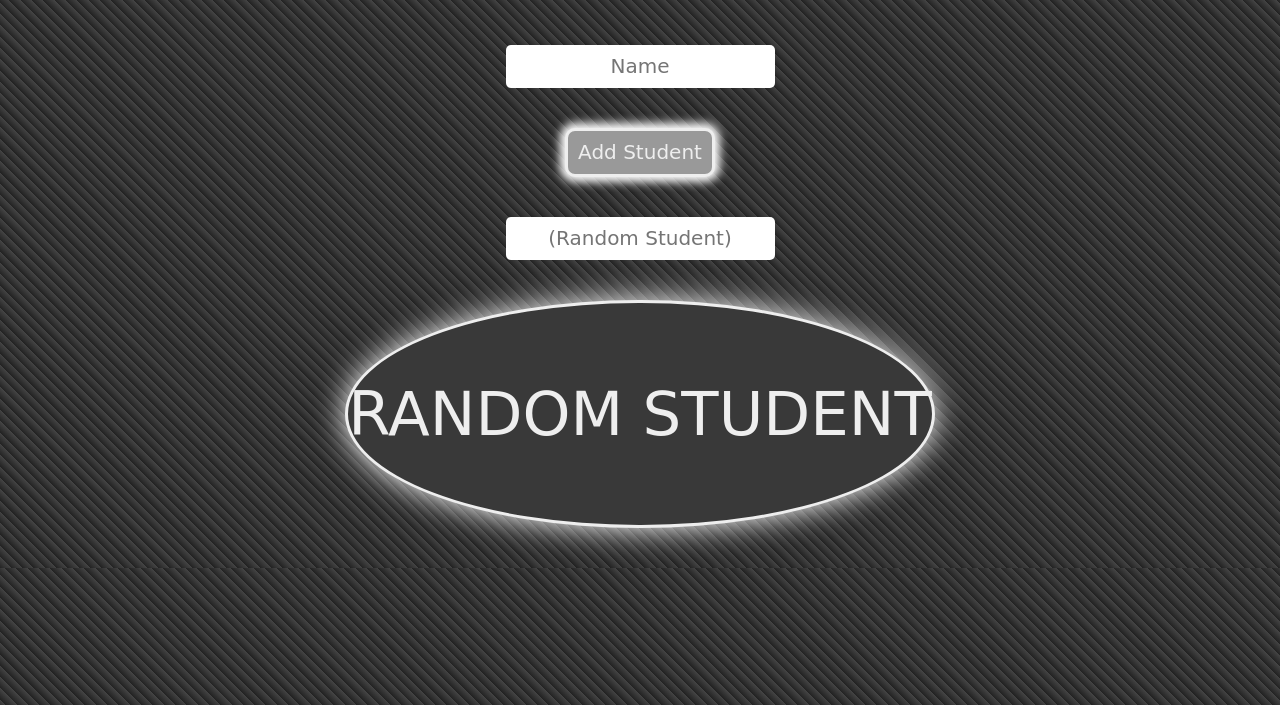
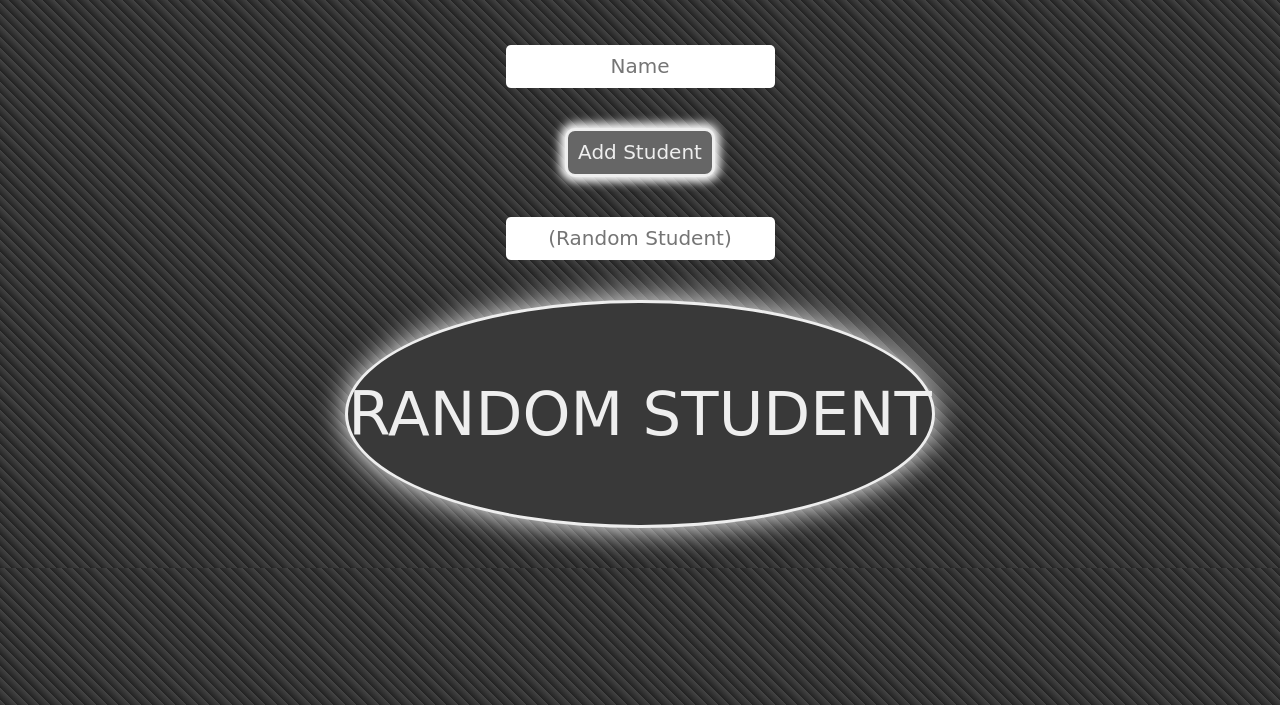
Before and after one commit to LDRMuse/hw-random-student-STLnick, a website built with Parcel: page client/index.html in a window 1280 px wide. In both pictures the pointer is over the button "Add Student". Shown: the part 95-800 px from the top of the page. Built offline with nearby package versions, Linux system fonts and the light colour scheme; a web font is replaced by a local one.

Commit message:
:lipstick: Change button bg color on hover/focus

```diff
--- a/client/style.css
+++ b/client/style.css
@@ -52,7 +52,7 @@ button {
 button:active,
 button:hover,
 button:focus {
-  background-color: #999;
+  background-color: #666;
   box-shadow: 0 0 0.5em 0.25em #fff;
 }
 
```
